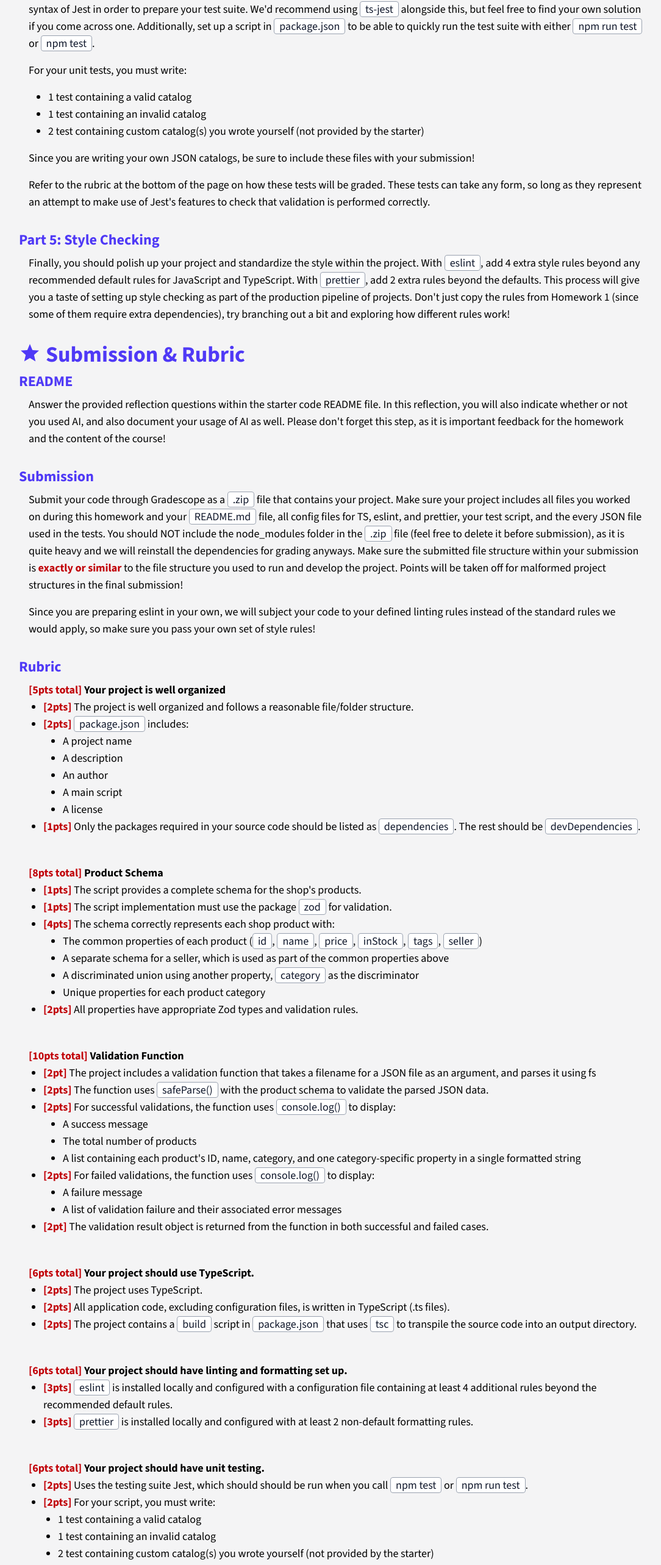
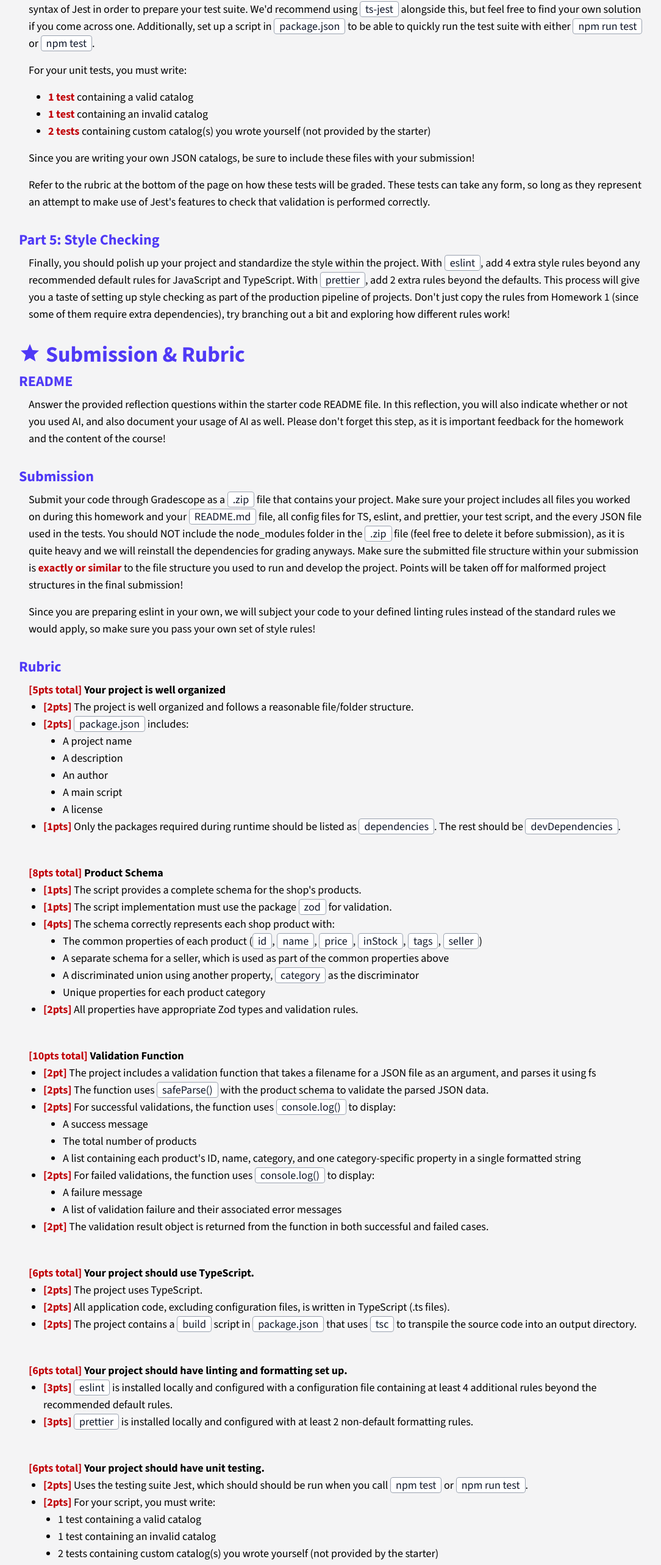
Before and after one commit to voravichs/cis-1962-fa26, a Next.js app: page /hw/hw2-validation in a window 1280 px wide. Shown: the part 4149-6715 px from the top of the page at 61% size, without its empty margins (97-1181 px from the left). Built offline with nearby package versions, Linux system fonts and the light colour scheme; what temporal-polyfill would draw is missing.

Commit message:
grammar gw2

```diff
--- a/app/hw/hw2-validation/page.tsx
+++ b/app/hw/hw2-validation/page.tsx
@@ -282,9 +282,9 @@ export default function HW2() {
                         For your unit tests, you must write:
                     </p>
                     <ul className="text-lg ml-12 list-disc">
-                        <li>1 test containing a valid catalog</li>
-                        <li>1 test containing an invalid catalog </li>
-                        <li>2 test containing custom catalog(s) you wrote yourself (not provided by the starter)</li>
+                        <li><span className="red-bold">1 test</span> containing a valid catalog</li>
+                        <li><span className="red-bold">1 test</span> containing an invalid catalog </li>
+                        <li><span className="red-bold">2 tests</span> containing custom catalog(s) you wrote yourself (not provided by the starter)</li>
                     </ul>
                     <p className="ml-4">
                         Since you are writing your own JSON catalogs, be sure to include these files with your submission!
@@ -340,7 +340,7 @@ export default function HW2() {
                                 <li>A main script</li>
                                 <li>A license</li>
                             </ul>
-                            <li><span className='red-bold'>[1pts]</span> Only the packages required in your source code should be listed as <span className='inline-code'>dependencies</span>. The rest should be <span className='inline-code'>devDependencies</span>.</li>
+                            <li><span className='red-bold'>[1pts]</span> Only the packages required during runtime should be listed as <span className='inline-code'>dependencies</span>. The rest should be <span className='inline-code'>devDependencies</span>.</li>
                         </ul>
                     </div>
                     <div className="ml-4">
@@ -404,7 +404,7 @@ export default function HW2() {
                             <ul className="text-lg ml-6 list-disc ">
                                 <li>1 test containing a valid catalog</li>
                                 <li>1 test containing an invalid catalog </li>
-                                <li>2 test containing custom catalog(s) you wrote yourself (not provided by the starter)</li>
+                                <li>2 tests containing custom catalog(s) you wrote yourself (not provided by the starter)</li>
                             </ul>
                             <li><span className='red-bold'>[2pt]</span> Unit tests show attempts to test different validation behaviors and edge cases</li>
                         </ul>
```
